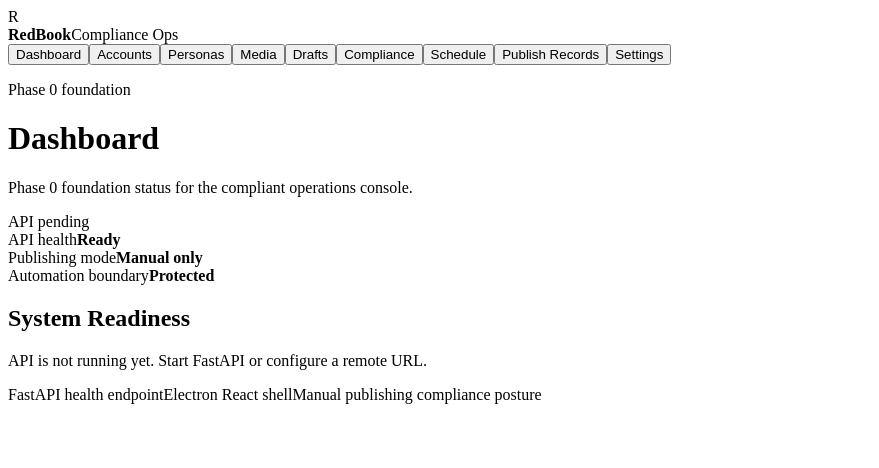
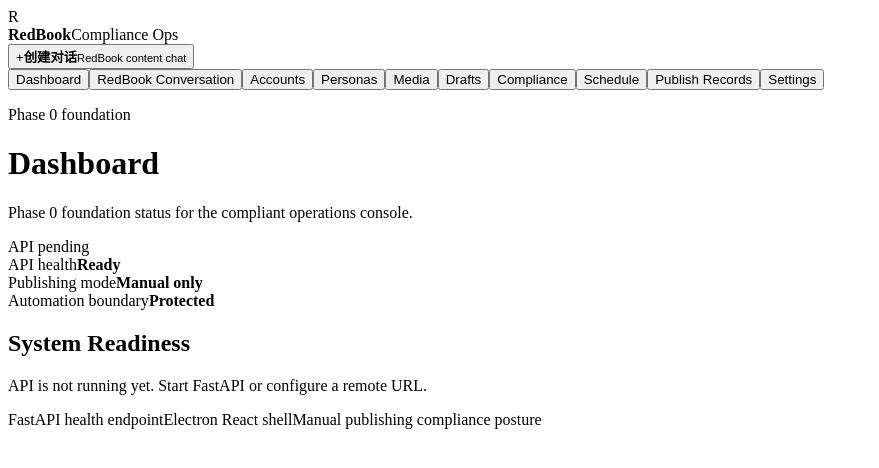
Before and after one commit to lile011022-web/RedBook, a React (Vite) app in the folder apps/desktop/: page / in a window 1280 px wide. Shown: the top 468 px of the page, without its empty margins (0-879 px from the left). Built offline with nearby package versions, Linux system fonts and the light colour scheme; no server answers; the HTML template or start-up script is replaced by a standard one.

Commit message:
Update: add RedBook conversation button

```diff
--- a/apps/desktop/src/App.tsx
+++ b/apps/desktop/src/App.tsx
@@ -9,6 +9,7 @@
 
 const navItems = [
   "Dashboard",
+  "RedBook Conversation",
   "Accounts",
   "Personas",
   "Media",
@@ -50,6 +51,10 @@
       return "Configure API connection details when the next stage adds persisted settings.";
     }
 
+    if (activePage === "RedBook Conversation") {
+      return "Create a guided RedBook content conversation for compliant draft preparation.";
+    }
+
     return `${activePage} workspace placeholder for the next MVP stage.`;
   }, [activePage]);
 
@@ -63,6 +68,20 @@
             <span>Compliance Ops</span>
           </div>
         </div>
+
+        <button
+          className="create-conversation-button"
+          onClick={() => setActivePage("RedBook Conversation")}
+          type="button"
+        >
+          <span className="create-conversation-icon" aria-hidden="true">
+            +
+          </span>
+          <span>
+            <strong>创建对话</strong>
+            <small>RedBook content chat</small>
+          </span>
+        </button>
 
         <nav className="nav-list">
           {navItems.map((item) => (
@@ -122,7 +141,11 @@
             </div>
             <div className="empty-state">
               <strong>No records yet</strong>
-              <span>Phase 0 keeps this area intentionally empty.</span>
+              <span>
+                {activePage === "RedBook Conversation"
+                  ? "Click 创建对话 to prepare a new compliant content session."
+                  : "Phase 0 keeps this area intentionally empty."}
+              </span>
             </div>
           </section>
         )}
--- a/apps/desktop/src/styles.css
+++ b/apps/desktop/src/styles.css
@@ -66,6 +66,54 @@
   margin-top: 2px;
   color: #6e6e73;
   font-size: 13px;
+}
+
+.create-conversation-button {
+  display: flex;
+  align-items: center;
+  gap: 12px;
+  width: 100%;
+  padding: 14px;
+  border: 1px solid rgba(191, 45, 69, 0.16);
+  border-radius: 18px;
+  color: #1d1d1f;
+  background:
+    linear-gradient(180deg, rgba(255, 255, 255, 0.96), rgba(255, 247, 248, 0.9)),
+    #ffffff;
+  box-shadow: 0 16px 34px rgba(191, 45, 69, 0.12);
+  text-align: left;
+  cursor: pointer;
+}
+
+.create-conversation-button:hover {
+  border-color: rgba(191, 45, 69, 0.26);
+  box-shadow: 0 18px 38px rgba(191, 45, 69, 0.16);
+  transform: translateY(-1px);
+}
+
+.create-conversation-icon {
+  display: grid;
+  flex: 0 0 auto;
+  width: 34px;
+  height: 34px;
+  place-items: center;
+  border-radius: 12px;
+  color: #ffffff;
+  background: #bf2d45;
+  font-size: 24px;
+  line-height: 1;
+  box-shadow: 0 10px 20px rgba(191, 45, 69, 0.24);
+}
+
+.create-conversation-button strong,
+.create-conversation-button small {
+  display: block;
+}
+
+.create-conversation-button small {
+  margin-top: 2px;
+  color: #6e6e73;
+  font-size: 12px;
 }
 
 .nav-list {
```
